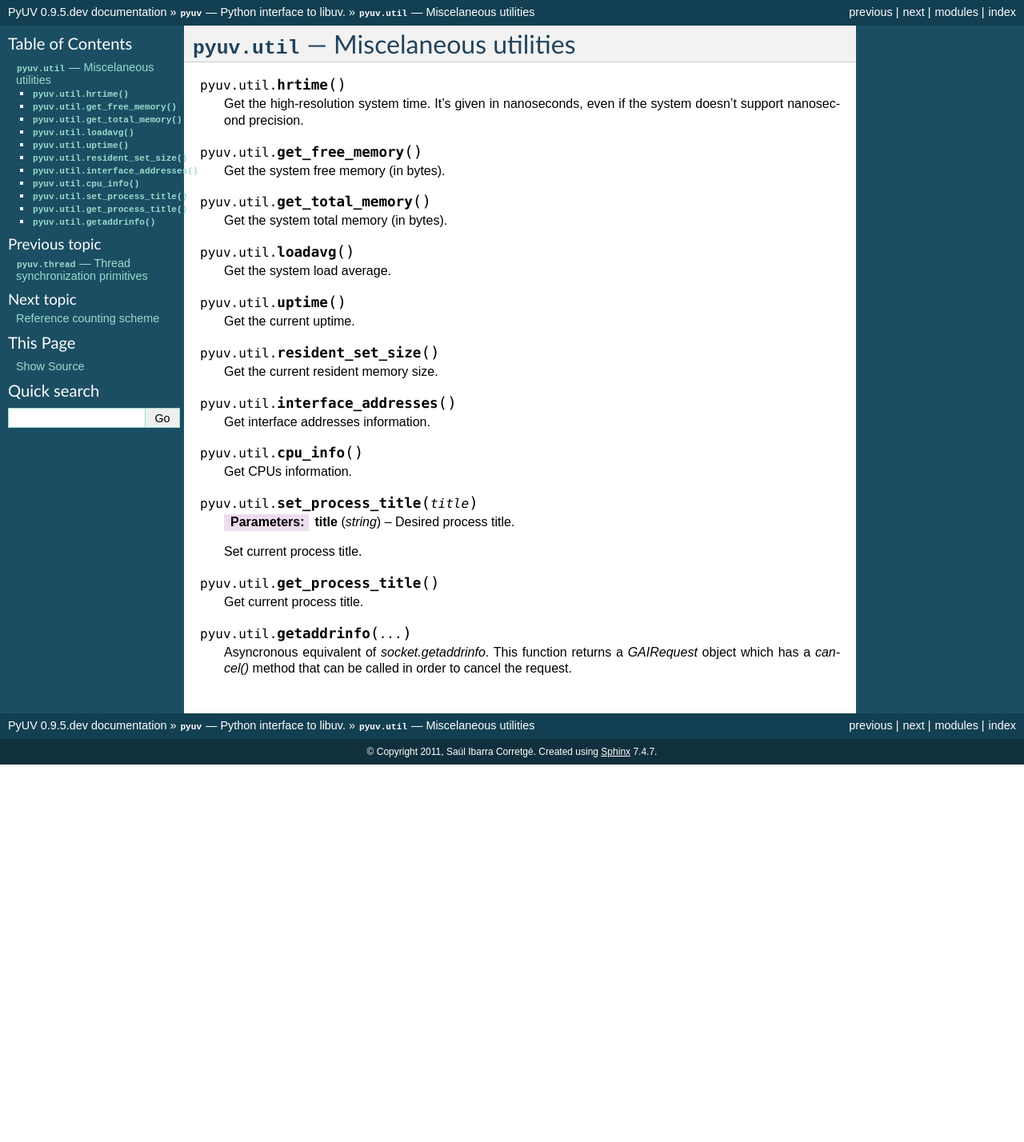
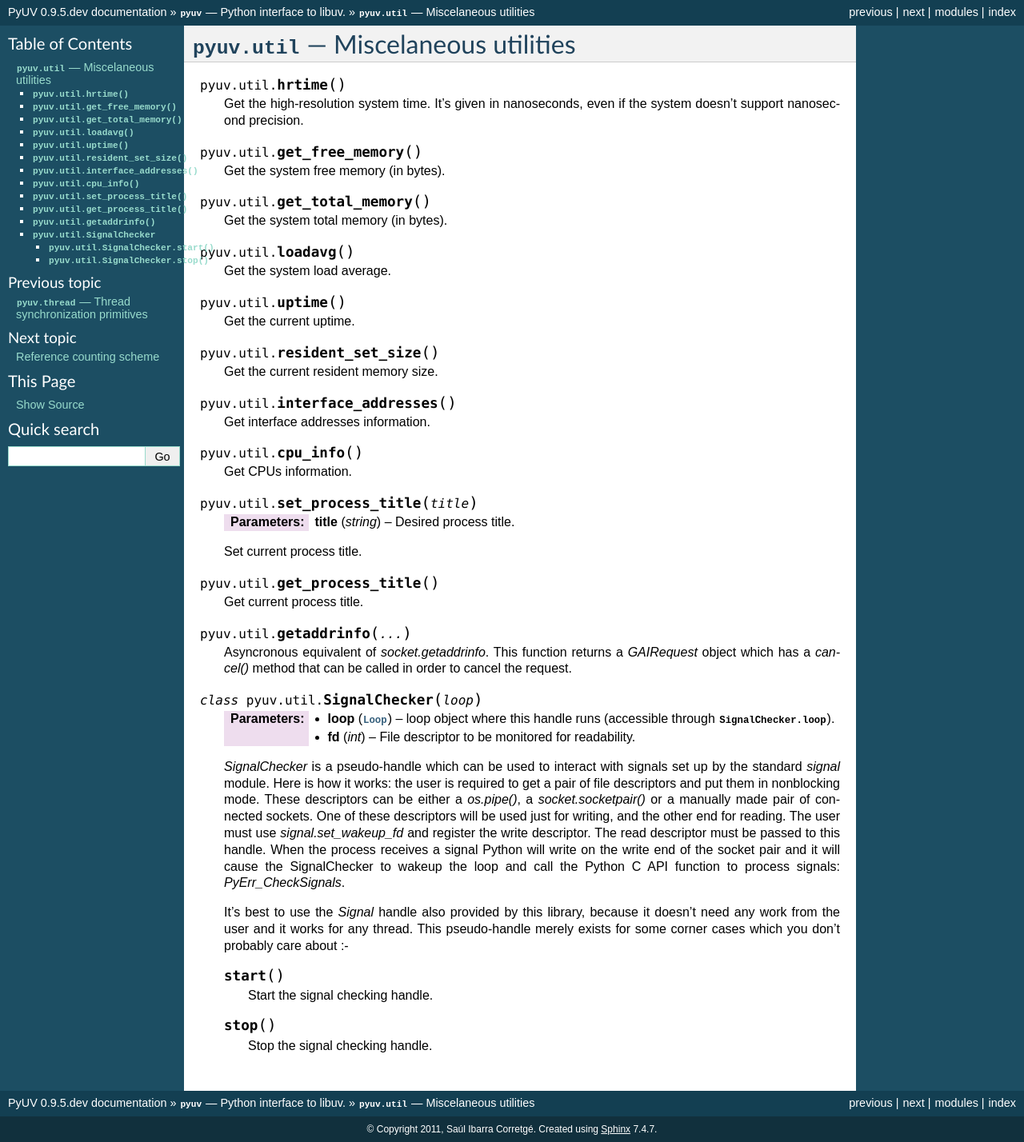
Before and after one commit to saghul/pyuv, a Sphinx documentation site: the page built from docs/util.rst, in a window 1280 px wide. Shown: the whole page at 80% size. Built offline with Sphinx 7.4.7, drawn with Linux system fonts in a browser that asks for light colours; before the commit the page ends 956 px from its top, so only the background shows below that.

Commit message:
Updated documentation

```diff
--- a/docs/error.rst
+++ b/docs/error.rst
@@ -16,6 +16,10 @@
 .. py:exception:: UVError()
 
     Base exception class. Parent of all other exception classes.
+
+.. py:exception:: ThreadError()
+
+    Exception raised by thread module operations.
 
 .. py:exception:: HandleError()
 
--- a/docs/loop.rst
+++ b/docs/loop.rst
@@ -30,7 +30,8 @@
             - ``UV_RUN_ONCE``: Run a single event loop iteration.
             - ``UV_RUN_NOWAIT``: Run a single event loop iteration, but don't block for io.
 
-        Run the event loop.
+        Run the event loop. Returns True if there are pending operations and run should be called again
+        or False otherwise.
 
     .. py:method:: now
     .. py:method:: update_time
--- a/docs/util.rst
+++ b/docs/util.rst
@@ -57,3 +57,28 @@
     Asyncronous equivalent of `socket.getaddrinfo`. This function returns
     a `GAIRequest` object which has a `cancel()` method that can be called
     in order to cancel the request.
+
+.. py:class:: pyuv.util.SignalChecker(loop)
+
+    :type loop: :py:class:`Loop`
+    :param loop: loop object where this handle runs (accessible through :py:attr:`SignalChecker.loop`).
+
+    :param int fd: File descriptor to be monitored for readability.
+
+    `SignalChecker` is a pseudo-handle which can be used to interact with signals set up by the standard `signal` module. Here is how
+    it works: the user is required to get a pair of file descriptors and put them in nonblocking mode. These descriptors can be either
+    a `os.pipe()`, a `socket.socketpair()` or a manually made pair of connected sockets. One of these descriptors will be used just for
+    writing, and the other end for reading. The user must use `signal.set_wakeup_fd` and register the write descriptor. The read descriptor
+    must be passed to this handle. When the process receives a signal Python will write on the write end of the socket pair and it will cause
+    the SignalChecker to wakeup the loop and call the Python C API function to process signals: `PyErr_CheckSignals`.
+
+    It's best to use the `Signal` handle also provided by this library, because it doesn't need any work from the user and it works for any thread. This
+    pseudo-handle merely exists for some corner cases which you don't probably care about :-
+
+    .. py:method:: start
+
+        Start the signal checking handle.
+
+    .. py:method:: stop
+
+        Stop the signal checking handle.
```
Also changed, not shown: docs/fs.rst (+6 -10 lines).
